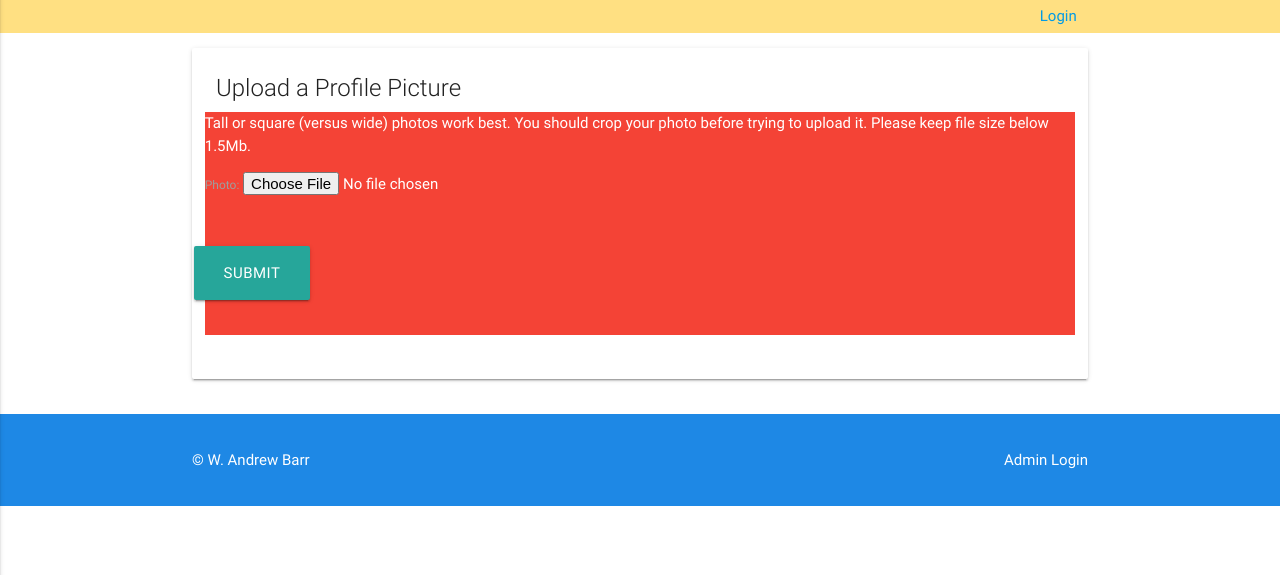
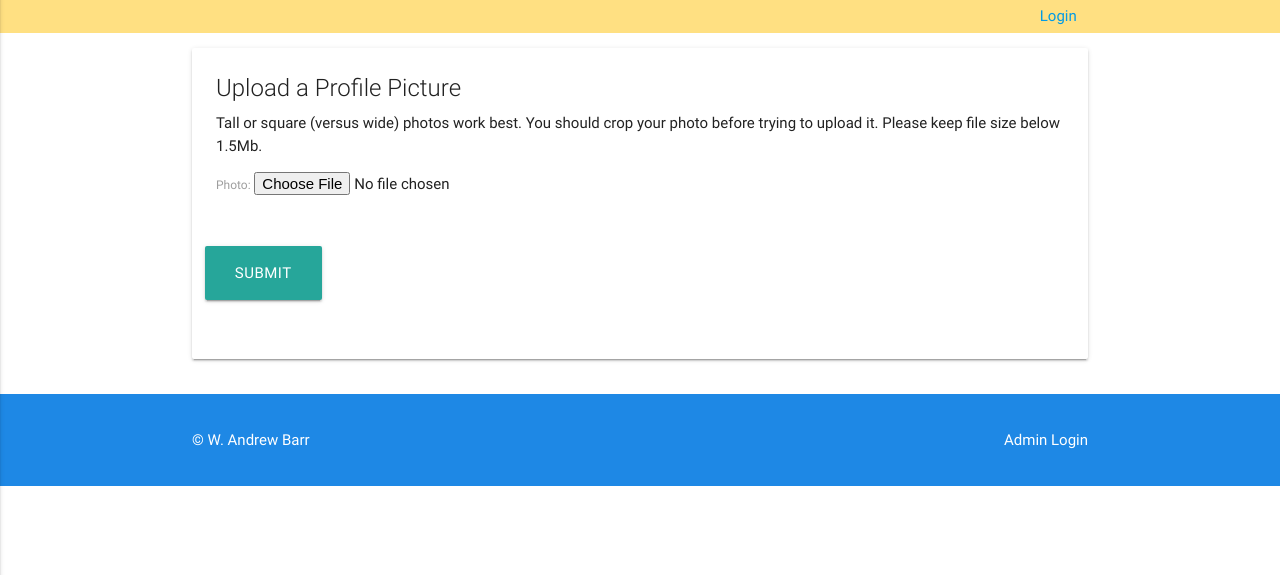
Before and after one commit to wabarr/physanth-phylogeny-v2, a Django app: template templates/upload_profile_pic.html in a window 1280 px wide. Shown: the part 64-639 px from the top of the page. Run offline with Django 3.2, Linux system fonts and the light colour scheme; the template is opened without the code that fills it: values that come from a table or form of the project are taken from there, others are empty; parts of the project's set-up code (start-up, migrations or seed data) failed here and were passed over; some libraries are stand-ins or nearby versions.

Commit message:
remove red div

```diff
--- a/templates/upload_profile_pic.html
+++ b/templates/upload_profile_pic.html
@@ -11,7 +11,6 @@
                     <div class="card">
                         <div class="card-content">
                             <span class="card-title">Upload a Profile Picture</span>
-                            <div class="row red white-text">
                             <p>Tall or square (versus wide) photos work best. You should crop your photo before trying to upload it. Please keep file size below 1.5Mb. </p>
                             <div class="row section">
                                 <div class="col s12">
@@ -26,7 +25,6 @@
                                 <div class="col s12">
                                     <button class="waves-effect waves-light btn-large" type="submit">Submit</button>
                                 </div>
-                            </div>
                         </div>
                     </div>
                 </form>
```
